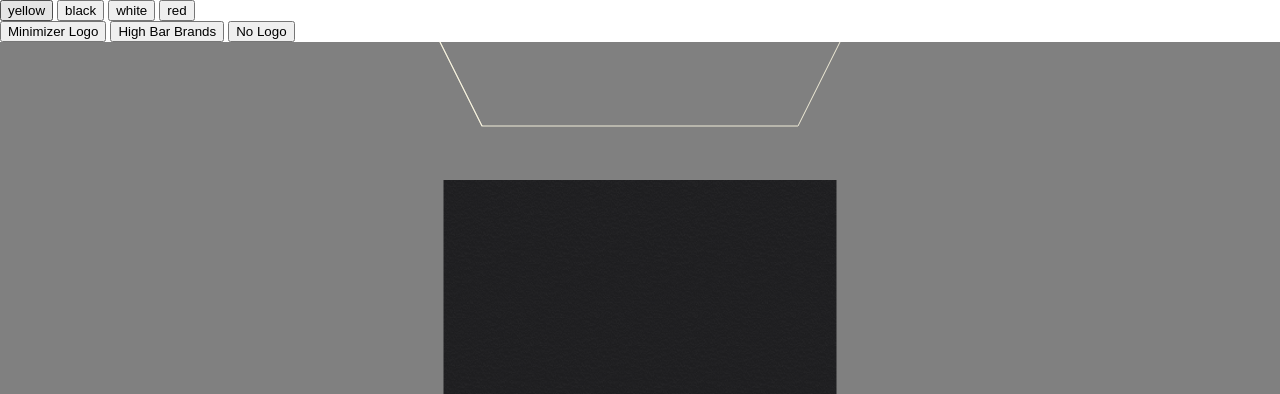
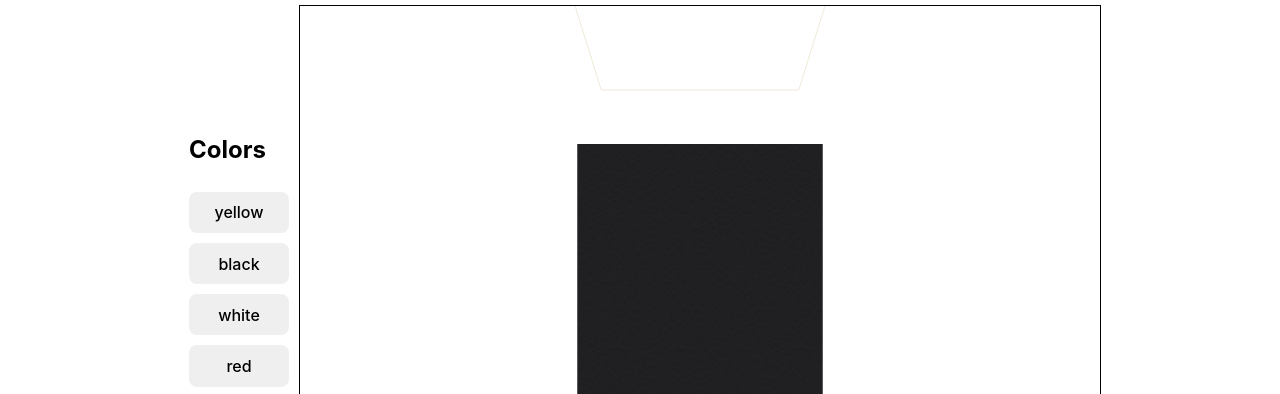
Before and after one commit to benped/mudflap-demo, a website built with Vite: page index.html in a window 1280 px wide. Shown: the top 394 px of the page. Built offline with nearby package versions, Linux system fonts and the light colour scheme; animation ran at ten frames a second.

Commit message:
styles updated

```diff
--- a/index.html
+++ b/index.html
@@ -7,20 +7,29 @@
     <title>Vite App</title>
   </head>
   <body>
-    <div id="app">
+    <div id="app" class="content">
       <div>
+
+        <div class="color-options">
+          <h2>Colors</h2>
           <button id="yellow-btn">yellow</button>
           <button id="black-btn">black</button>
           <button id="white-btn">white</button>
           <button id="red-btn">red</button>
 
         </div>
-      <div>
+        <div class="logo-options">
+          <h2>Logos</h2>
           <button id="min-logo">Minimizer Logo</button>
           <button id="hbb-logo">High Bar Brands</button>
           <button id="no-logo">No Logo</button>
         </div>
       </div>
+
+      <div id="can">
+
+      </div>
+    </div>
     <script type="module" src="/main.js"></script>
   </body>
 </html>
--- a/main.js
+++ b/main.js
@@ -4,7 +4,7 @@ import { OrbitControls } from "three/examples/jsm/controls/OrbitControls.js";
 import asphalt from "./textures/asphalt.jpeg";
 
 const scene = new THREE.Scene();
-scene.background = new THREE.Color("gray");
+// scene.background = new THREE.Color("light-gray");
 const camera = new THREE.PerspectiveCamera(
   75,
   window.innerWidth / window.innerHeight,
@@ -13,13 +13,13 @@ const camera = new THREE.PerspectiveCamera(
 );
 
 const renderer = new THREE.WebGLRenderer({alpha:true, antialias: true });
-renderer.setSize(window.innerWidth, window.innerHeight);
-document.body.appendChild(renderer.domElement);
+renderer.setSize(800, 800);
+document.getElementById(`can`).appendChild(renderer.domElement);
 
 const controls = new OrbitControls(camera, renderer.domElement);
 
 camera.position.set(40, 0, 0);
-camera.lookAt(new THREE.Vector3(0, 12, 9));
+camera.lookAt(new THREE.Vector3(0, 0, 0));
 
 controls.minDistance = 12;
 controls.maxDistance = 24;
--- a/style.css
+++ b/style.css
@@ -1,14 +1,37 @@
 body{ margin: 0; }
 
-/* :root {
+.color-options {
+  display: flex;
+  flex-direction: column;
+  width: 100px;
+  margin: 10px;
+}
+.logo-options {
+  display: flex;
+  flex-direction: column;
+  width: 100px;
+  margin: 10px;
+
+}
+.content {
+  display: flex;
+  flex-direction: row;
+  align-items: center;
+  justify-content: center;
+  margin: 5px;
+}
+#can {
+  width: 800px;
+  height: 800px;
+  border: 1px solid black;
+}
+
+:root {
   font-family: Inter, Avenir, Helvetica, Arial, sans-serif;
   font-size: 16px;
   line-height: 24px;
   font-weight: 400;
 
-  color-scheme: light dark;
-  color: rgba(255, 255, 255, 0.87);
-  background-color: #242424;
 
   font-synthesis: none;
   text-rendering: optimizeLegibility;
@@ -16,6 +39,7 @@ body{ margin: 0; }
   -moz-osx-font-smoothing: grayscale;
   -webkit-text-size-adjust: 100%;
 }
+/*
 
 a {
   font-weight: 500;
@@ -65,21 +89,20 @@ h1 {
 .read-the-docs {
   color: #888;
 }
-
+*/
 button {
   border-radius: 8px;
   border: 1px solid transparent;
   padding: 0.6em 1.2em;
+  margin-top: 10px;
   font-size: 1em;
   font-weight: 500;
   font-family: inherit;
-  background-color: #1a1a1a;
-  cursor: pointer;
-  transition: border-color 0.25s;
 }
 button:hover {
   border-color: #646cff;
 }
+/*
 button:focus,
 button:focus-visible {
   outline: 4px auto -webkit-focus-ring-color;
```
Lines whose indentation alone changed are shown as unchanged.
